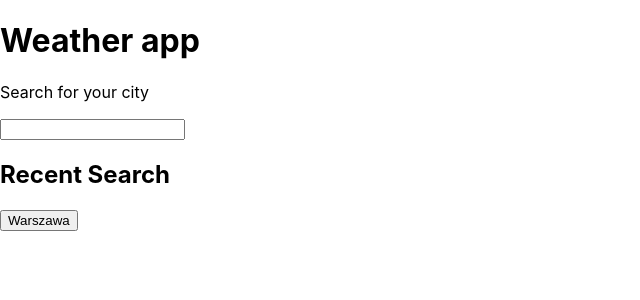
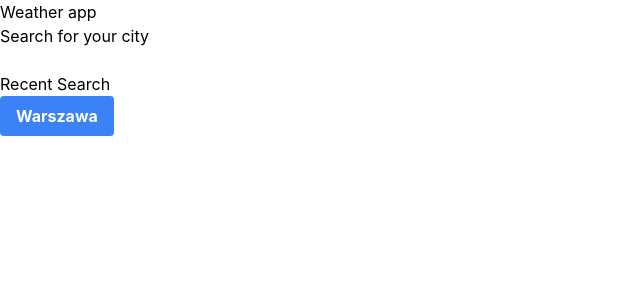
Before and after one commit to Kratak/waether-app-6-year-later, a React (Create React App) app: page / in a window 1280 px wide. Shown: the top 300 px of the page, without its empty margins (0-640 px from the left). Built offline with nearby package versions, Linux system fonts and the light colour scheme; the HTML template or start-up script is replaced by a standard one.

Commit message:
feat(tailwind): config

```diff
--- a/src/App.css
+++ b/src/App.css
@@ -1,3 +1,7 @@
+@tailwind base;
+@tailwind components;
+@tailwind utilities;
+
 .App {
   text-align: center;
 }
--- a/src/App.tsx
+++ b/src/App.tsx
@@ -1,6 +1,8 @@
 import React from 'react';
 import './App.css';
 import useData from "./useData";
+
+const buttonStyles = 'bg-blue-500 hover:bg-blue-700 text-white font-bold py-2 px-4 rounded'
 
 function App() {
     const {recentSearch} = useData();
@@ -13,7 +15,7 @@ function App() {
             </div>
             <div>
                 <h2>Recent Search</h2>
-                {recentSearch.map(item=> <button>{item}</button>)}
+                {recentSearch.map(item=> <button className={buttonStyles}>{item}</button>)}
             </div>
         </div>
     );
--- /dev/null
+++ b/tailwind.config.js
@@ -0,0 +1,10 @@
+/** @type {import('tailwindcss').Config} */
+module.exports = {
+  content: [
+    "./src/**/*.{js,jsx,ts,tsx}",
+  ],
+  theme: {
+    extend: {},
+  },
+  plugins: [],
+}
--- a/tailwind.config.ts
+++ /dev/null
@@ -1,9 +0,0 @@
-import type { Config } from 'tailwindcss'
-
-export default {
-  content: [],
-  theme: {
-    extend: {},
-  },
-  plugins: [],
-} satisfies Config
```
